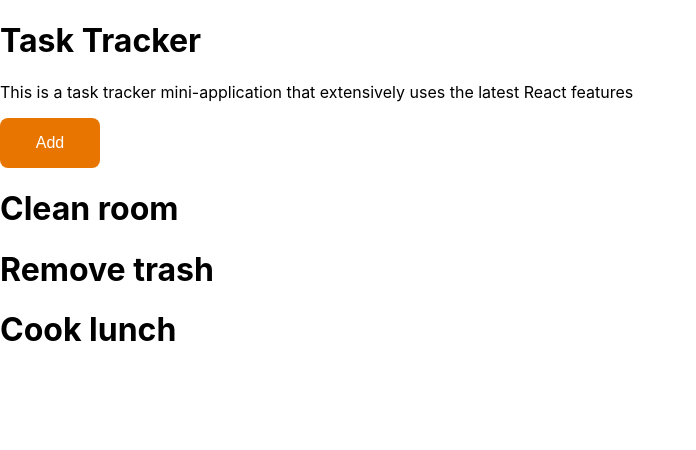
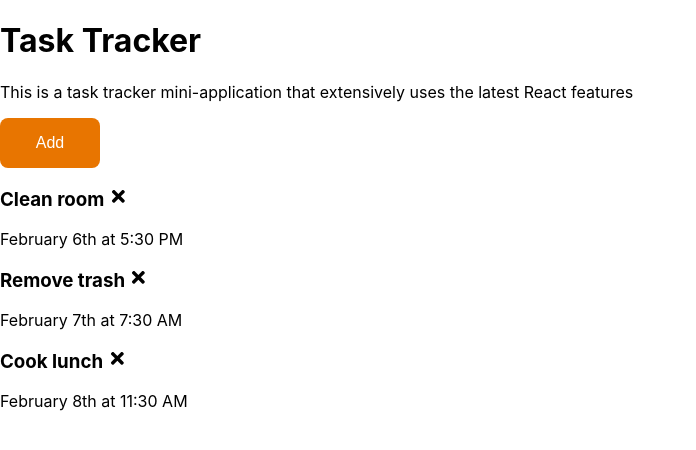
Before and after one commit to vatsacr/react-task-tracker, a React (Create React App) app: page / in a window 1280 px wide. Shown: the top 450 px of the page, without its empty margins (0-696 px from the left). Built offline with nearby package versions, Linux system fonts and the light colour scheme.

Commit message:
Prop drilling and setting states

```diff
--- a/package.json
+++ b/package.json
@@ -8,6 +8,7 @@
     "@testing-library/user-event": "^12.8.3",
     "react": "^17.0.2",
     "react-dom": "^17.0.2",
+    "react-icons": "^4.2.0",
     "react-scripts": "4.0.3",
     "web-vitals": "^1.1.2"
   },
--- a/src/App.js
+++ b/src/App.js
@@ -23,10 +23,18 @@
       reminder: "true",
     },
   ]);
+
+  const deleteTask = (id) => {
+    setTasks(tasks.filter((item) => item.id !== id));
+  };
   return (
     <div>
       <Header title="Task Tracker" />
-      <Tasks tasks={tasks} />
+      {tasks.length > 0 ? (
+        <Tasks tasks={tasks} onDelete={deleteTask} />
+      ) : (
+        "No tasks to show"
+      )}
     </div>
   );
 };
--- /dev/null
+++ b/src/components/Task.js
@@ -0,0 +1,14 @@
+import { FaTimes } from "react-icons/fa";
+
+const Task = ({ task, onDelete }) => {
+  return (
+    <div>
+      <h3>
+        {task.name} <FaTimes onClick={() => onDelete(task.id)} />
+      </h3>
+      <p>{task.day}</p>
+    </div>
+  );
+};
+
+export default Task;
--- a/src/components/Tasks.js
+++ b/src/components/Tasks.js
@@ -1,8 +1,10 @@
-const Tasks = ({ tasks }) => {
+import Task from "./Task";
+
+const Tasks = ({ tasks, onDelete }) => {
   return (
     <>
       {tasks.map((task) => (
-        <h1 key={task.id}>{task.name}</h1>
+        <Task key={task.id} task={task} onDelete={onDelete} />
       ))}
     </>
   );
```
Also changed, not shown: 1 other file (tests, documents, lock files or other folders).
